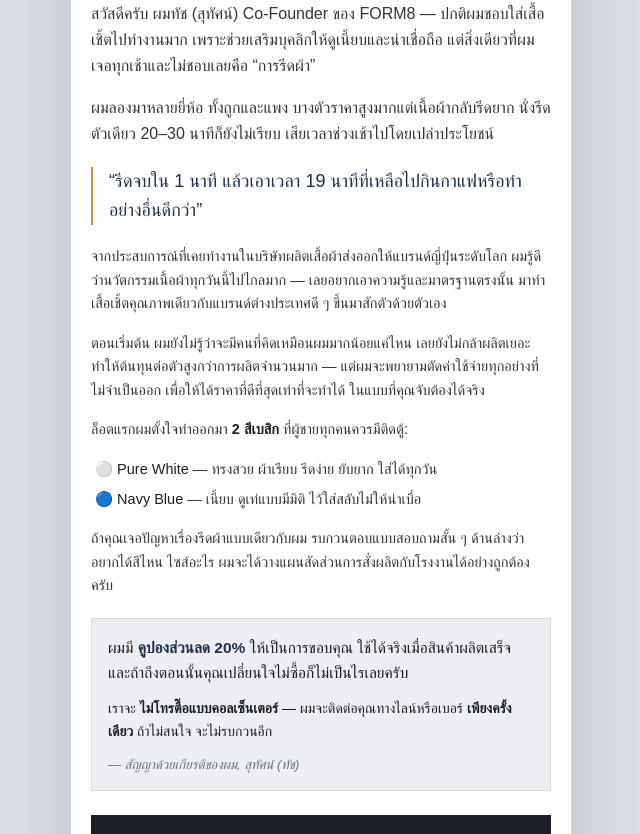
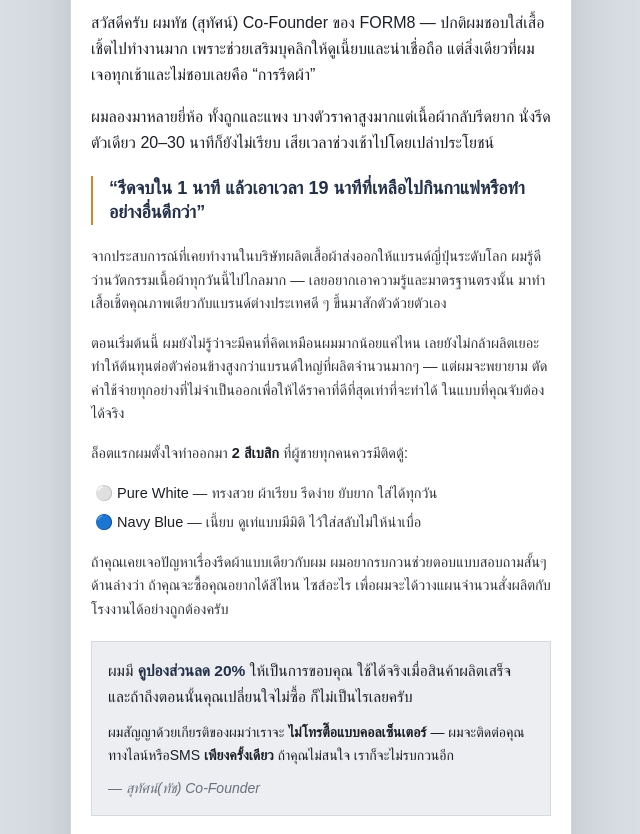
Before and after one commit to form8-essential/Form8-Test, a Next.js app: page / in a window 1280 px wide. Shown: the part 1223-2057 px from the top of the page, without its empty margins (319-959 px from the left). Built offline with nearby package versions, Linux system fonts and the light colour scheme; no server answers; a web font is replaced by a local one.

Commit message:
Update Landing.tsx
แก้ไขเนื้อหาและขนาดฟ้อนต์

```diff
--- a/components/Landing.tsx
+++ b/components/Landing.tsx
@@ -82,7 +82,7 @@ export default function Landing() {
       {/* SECTION 1 — HERO */}
       <section ref={heroRef} className="px-5 pt-8 pb-9 bg-steam">
         <p className="eyebrow reveal">Easy Iron Series · พรีออเดอร์ล็อตแรก</p>
-        <h1 className="reveal mt-3 text-[26px] leading-[1.28] font-semibold text-ink">
+        <h1 className="reveal mt-3 text-[29px] leading-[1.25] font-bold text-ink">
           เสื้อเชิ้ต &amp; กางเกงสแล็ค
           <span className="display italic font-semibold text-navy"> Easy&nbsp;Iron</span>
           <br />
@@ -145,7 +145,7 @@ export default function Landing() {
           ผมทำเสื้อตัวนี้ขึ้นมา เพราะผมไม่ชอบการยืนรีดผ้า 20 นาทีทุกเช้า
         </h2>
 
-        <div className="reveal mt-4 space-y-4 text-[16px] leading-relaxed text-ink/90">
+        <div className="reveal mt-4 space-y-4 text-[16px] leading-relaxed text-ink">
           <p>
             สวัสดีครับ ผมทัช (สุทัศน์) Co-Founder ของ FORM8 — ปกติผมชอบใส่เสื้อเชิ้ตไปทำงานมาก
             เพราะช่วยเสริมบุคลิกให้ดูเนี้ยบและน่าเชื่อถือ แต่สิ่งเดียวที่ผมเจอทุกเช้าและไม่ชอบเลยคือ “การรีดผ้า”
@@ -156,7 +156,7 @@ export default function Landing() {
           </p>
         </div>
 
-        <blockquote className="reveal mt-5 border-l-2 border-amber pl-4 text-[18px] leading-relaxed font-medium text-navy">
+        <blockquote className="reveal mt-5 border-l-2 border-amber pl-4 text-[18px] leading-snug font-semibold text-navy">
           “รีดจบใน 1 นาที แล้วเอาเวลา 19 นาทีที่เหลือไปกินกาแฟหรือทำอย่างอื่นดีกว่า”
         </blockquote>
 
@@ -167,9 +167,9 @@ export default function Landing() {
             มาทำเสื้อเชิ้ตคุณภาพเดียวกับแบรนด์ต่างประเทศดี ๆ ขึ้นมาสักตัวด้วยตัวเอง
           </p>
           <p>
-            ตอนเริ่มต้น ผมยังไม่รู้ว่าจะมีคนที่คิดเหมือนผมมากน้อยแค่ไหน เลยยังไม่กล้าผลิตเยอะ
-            ทำให้ต้นทุนต่อตัวสูงกว่าการผลิตจำนวนมาก — แต่ผมจะพยายามตัดค่าใช้จ่ายทุกอย่างที่ไม่จำเป็นออก
-            เพื่อให้ได้ราคาที่ดีที่สุดเท่าที่จะทำได้ ในแบบที่คุณจับต้องได้จริง
+            ตอนเริ่มต้นนี้ ผมยังไม่รู้ว่าจะมีคนที่คิดเหมือนผมมากน้อยแค่ไหน เลยยังไม่กล้าผลิตเยอะ
+            ทำให้ต้นทุนต่อตัวค่อนข้างสูงกว่าแบรนด์ใหญ่ที่ผลิตจำนวนมากๆ — แต่ผมจะพยายาม
+            ตัดค่าใช้จ่ายทุกอย่างที่ไม่จำเป็นออกเพื่อให้ได้ราคาที่ดีที่สุดเท่าที่จะทำได้ ในแบบที่คุณจับต้องได้จริง
           </p>
           <p>
             ล็อตแรกผมตั้งใจทำออกมา <span className="font-semibold text-ink">2 สีเบสิก</span> ที่ผู้ชายทุกคนควรมีติดตู้:
@@ -183,8 +183,8 @@ export default function Landing() {
             </li>
           </ul>
           <p>
-            ถ้าคุณเจอปัญหาเรื่องรีดผ้าแบบเดียวกับผม รบกวนตอบแบบสอบถามสั้น ๆ ด้านล่างว่าอยากได้สีไหน ไซส์อะไร
-            ผมจะได้วางแผนสัดส่วนการสั่งผลิตกับโรงงานได้อย่างถูกต้องครับ
+            ถ้าคุณเคยเจอปัญหาเรื่องรีดผ้าแบบเดียวกับผม ผมอยากรบกวนช่วยตอบแบบสอบถามสั้นๆ ด้านล่างว่า
+            ถ้าคุณจะซื้อคุณอยากได้สีไหน ไซส์อะไร เพื่อผมจะได้วางแผนจำนวนสั่งผลิตกับโรงงานได้อย่างถูกต้องครับ
           </p>
         </div>
 
@@ -192,13 +192,13 @@ export default function Landing() {
         <div className="reveal mt-5 bg-steam border border-line p-4">
           <p className="text-[15.5px] leading-relaxed text-ink">
             ผมมี <span className="font-semibold text-navy">คูปองส่วนลด 20%</span> ให้เป็นการขอบคุณ
-            ใช้ได้จริงเมื่อสินค้าผลิตเสร็จ และถ้าถึงตอนนั้นคุณเปลี่ยนใจไม่ซื้อก็ไม่เป็นไรเลยครับ
+            ใช้ได้จริงเมื่อสินค้าผลิตเสร็จ และถ้าถึงตอนนั้นคุณเปลี่ยนใจไม่ซื้อ ก็ไม่เป็นไรเลยครับ
           </p>
           <p className="text-[14px] leading-relaxed text-ink mt-3">
-            เราจะ <span className="font-semibold">ไม่โทรตื๊อแบบคอลเซ็นเตอร์</span> — ผมจะติดต่อคุณทางไลน์หรือเบอร์
-            <span className="font-semibold"> เพียงครั้งเดียว</span> ถ้าไม่สนใจ จะไม่รบกวนอีก
+            ผมสัญญาด้วยเกียรติของผมว่าเราจะ <span className="font-semibold">ไม่โทรตื๊อแบบคอลเซ็นเตอร์</span> — ผมจะติดต่อคุณทางไลน์หรือSMS
+            <span className="font-semibold"> เพียงครั้งเดียว</span> ถ้าคุณไม่สนใจ เราก็จะไม่รบกวนอีก
           </p>
-          <p className="text-[13px] text-muted mt-3 italic">— สัญญาด้วยเกียรติของผม, สุทัศน์ (ทัช)</p>
+          <p className="text-[14px] text-muted mt-3 italic">— สุทัศน์(ทัช) Co-Founder</p>
         </div>
 
         <button
```
